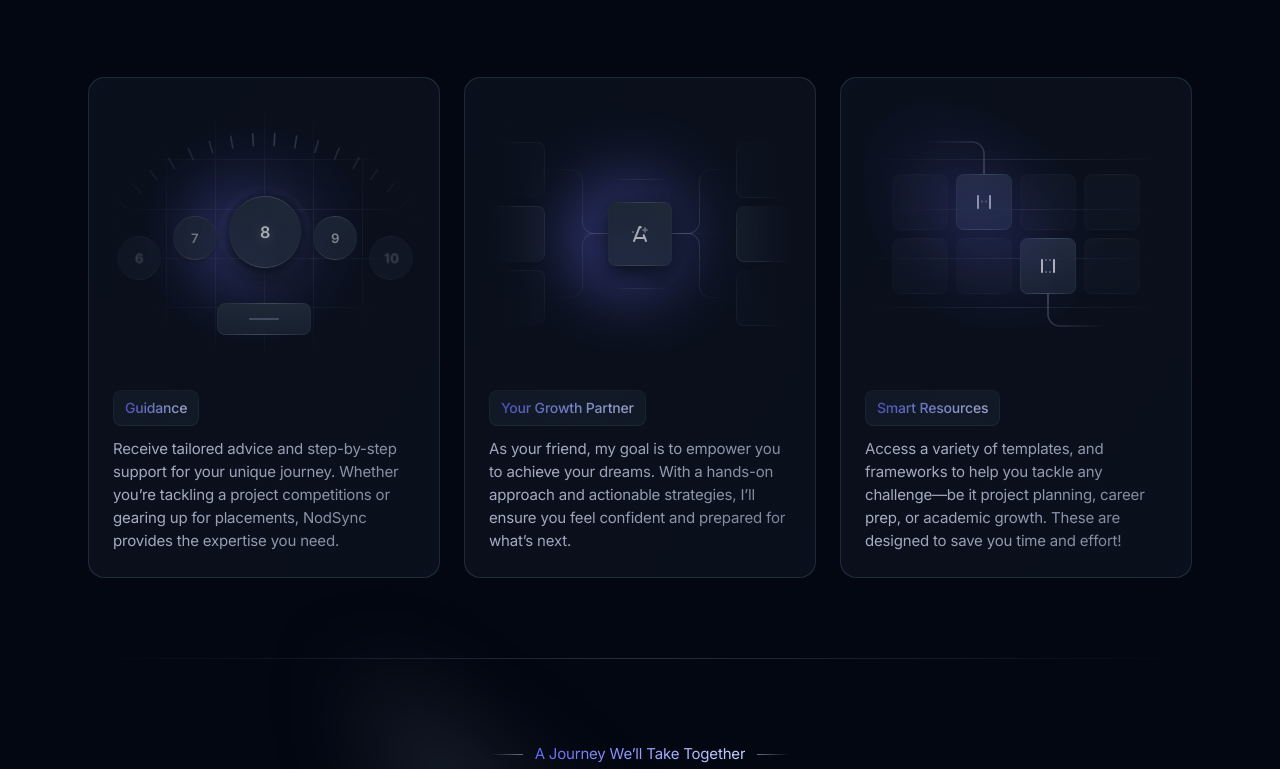
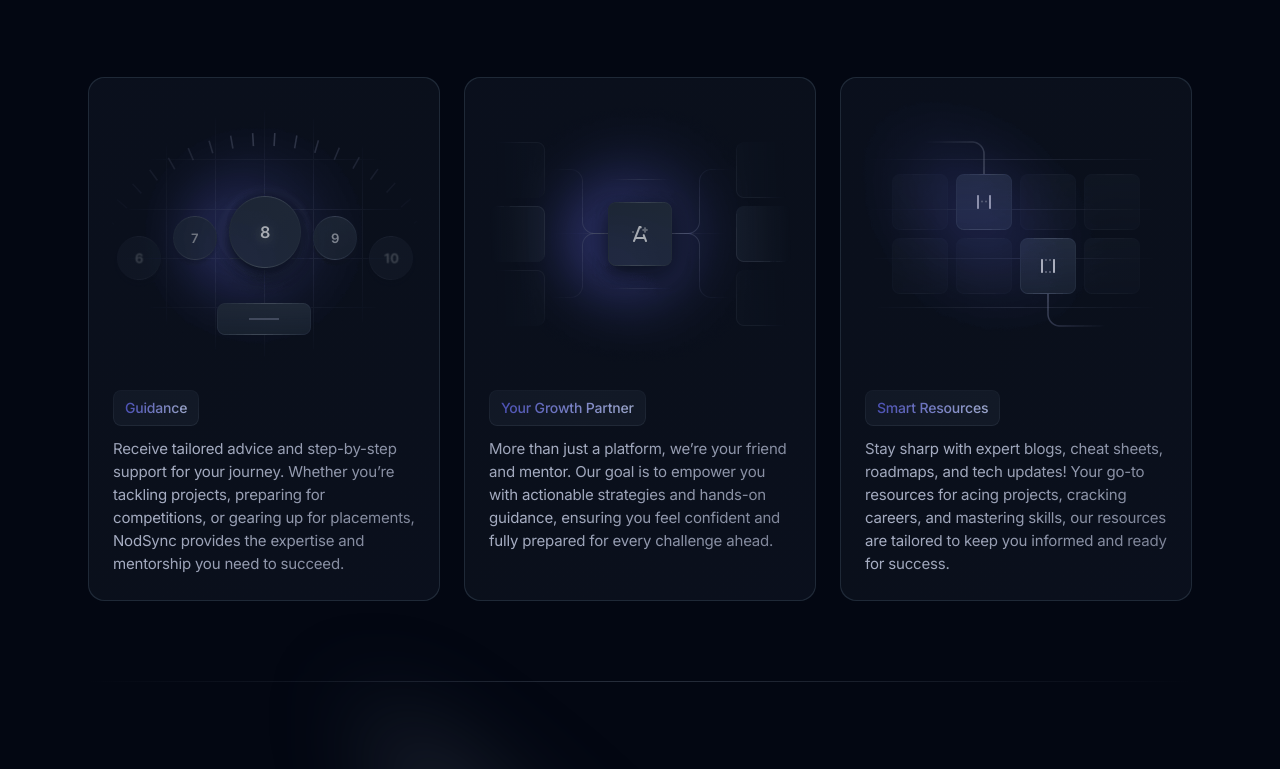
Before and after one commit to iashokk/NodSync, a Next.js app: page / in a window 1280 px wide. Shown: the part 641-1410 px from the top of the page. Built offline with nearby package versions, Linux system fonts and the light colour scheme; no server answers; the database is empty.

Commit message:
wordings change

```diff
--- a/components/workflows.tsx
+++ b/components/workflows.tsx
@@ -68,9 +68,7 @@ export default function Workflows() {
                     </span>
                   </div>
                   <p className="text-indigo-100/95">
-                  Receive tailored advice and step-by-step support for your unique journey.
-                  Whether you’re tackling a project competitions or gearing up for placements,
-                  NodSync provides the expertise you need.
+                  Receive tailored advice and step-by-step support for your journey. Whether you’re tackling projects, preparing for competitions, or gearing up for placements, NodSync provides the expertise and mentorship you need to succeed.
                   </p>
                 </div>
               </div>
@@ -117,9 +115,7 @@ export default function Workflows() {
                     </span>
                   </div>
                   <p className="text-indigo-100/95">
-                As your friend, my goal is to empower you to achieve your dreams.
-                  With a hands-on approach and actionable strategies,
-                  I’ll ensure you feel confident and prepared for what’s next.
+                  More than just a platform, we’re your friend and mentor. Our goal is to empower you with actionable strategies and hands-on guidance, ensuring you feel confident and fully prepared for every challenge ahead.
                   </p>
                 </div>
               </div>
@@ -166,9 +162,7 @@ export default function Workflows() {
                     </span>
                   </div>
                   <p className="text-indigo-100/95">
-                   Access a variety of templates, and frameworks to help you tackle any challenge—be
-                    it project planning, career prep, or academic growth.
-                    These are designed to save you time and effort!
+                  Stay sharp with expert blogs, cheat sheets, roadmaps, and tech updates! Your go-to resources for acing projects, cracking careers, and mastering skills, our resources are tailored to keep you informed and ready for success.
                   </p>
                 </div>
               </div>
```
